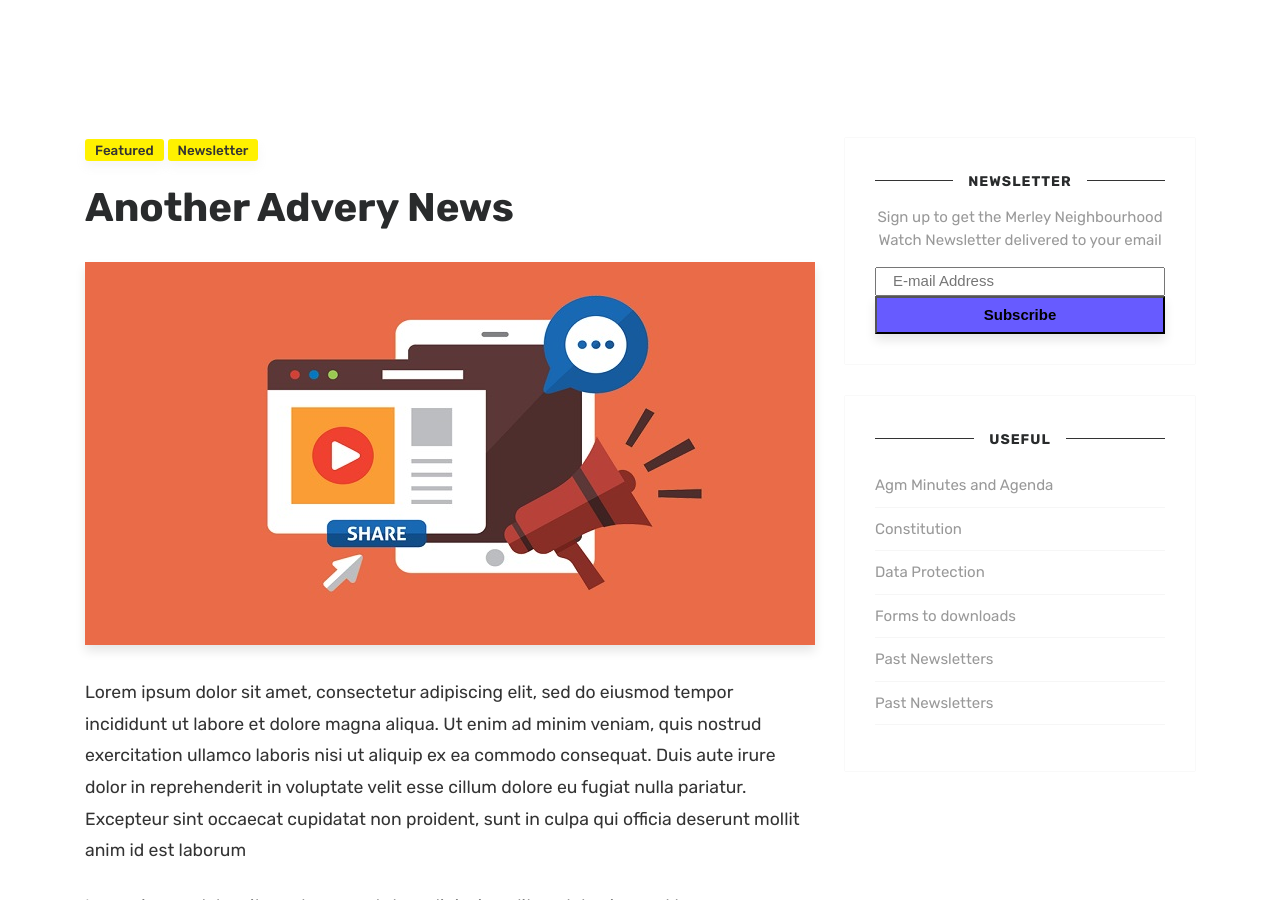
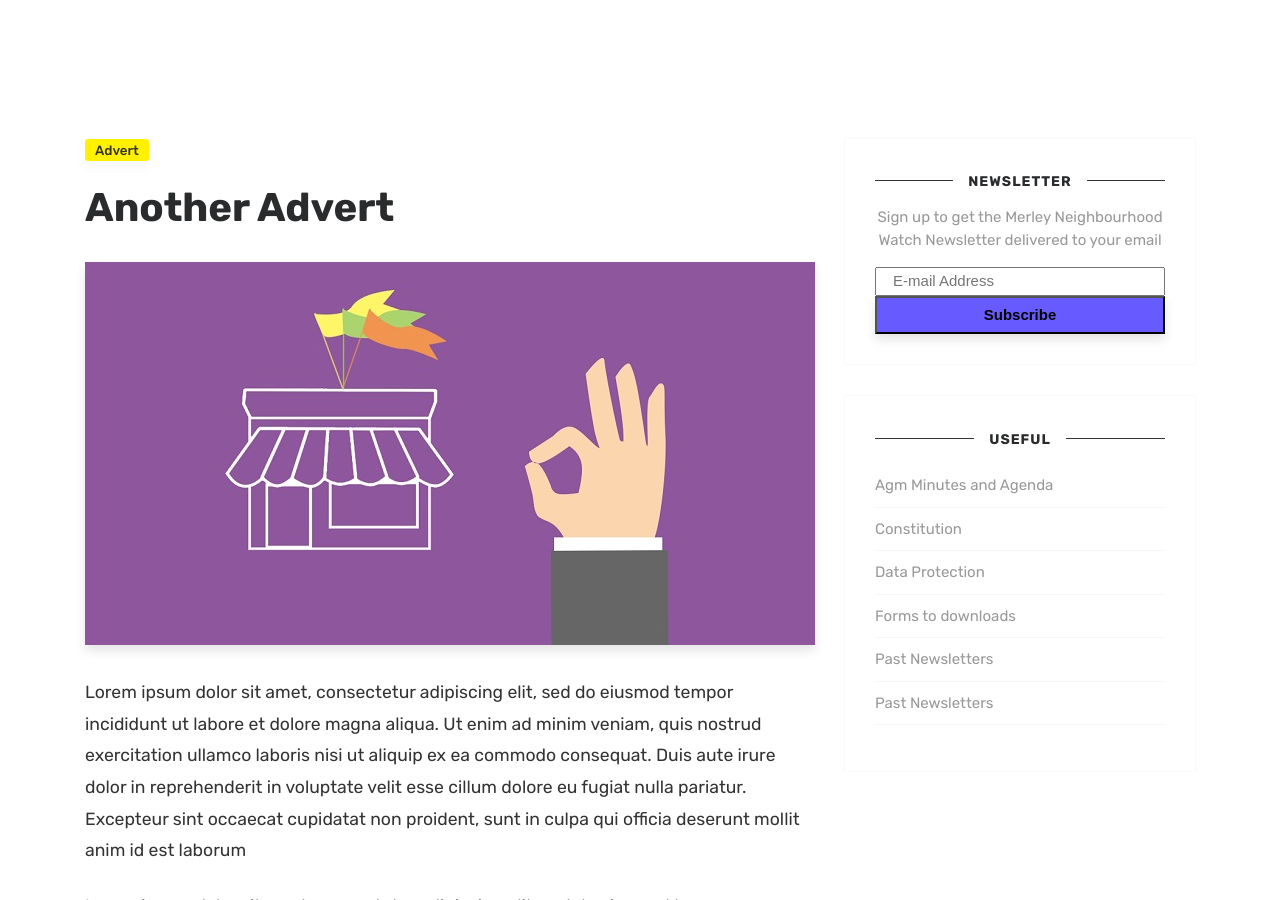
Before and after one commit to goldsmithd/goldsmithd.github.io, a Jekyll site: the page built from _posts/2019-07-27-advert-example3.md, in a window 1280 px wide and 900 px high. Built offline with Jekyll 4.4.1, drawn with Linux system fonts in a browser that asks for light colours; comment, search, counter and statistics services are not loaded.

Commit message:
Update 2019-07-27-advert-example3.md

```diff
--- a/_posts/2019-07-27-advert-example3.md
+++ b/_posts/2019-07-27-advert-example3.md
@@ -1,9 +1,9 @@
 ---
 layout: post-right-sidebar
-title:  "Another Advery News"
-categories: [ featured, newsletter ]
-image: assets/images/5.jpg
-featured: true
+title:  "Another Advert"
+categories: [ advert ]
+image: assets/images/4.jpg
+advert: true
 ---
 Lorem ipsum dolor sit amet, consectetur adipiscing elit, sed do eiusmod tempor incididunt ut labore et dolore magna aliqua. Ut enim ad minim veniam, quis nostrud exercitation ullamco laboris nisi ut aliquip ex ea commodo consequat. Duis aute irure dolor in reprehenderit in voluptate velit esse cillum dolore eu fugiat nulla pariatur. Excepteur sint occaecat cupidatat non proident, sunt in culpa qui officia deserunt mollit anim id est laborum
 
```
